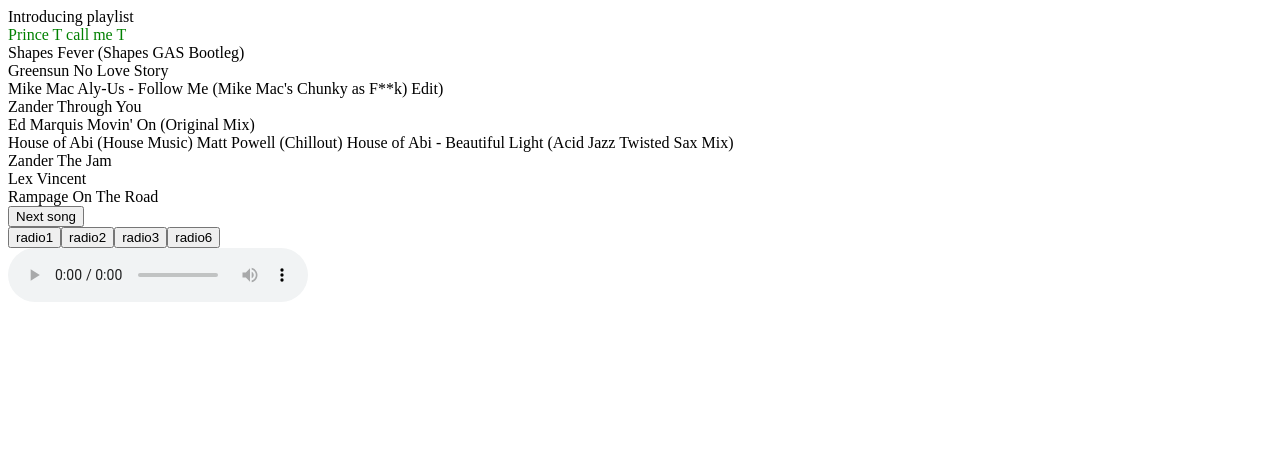
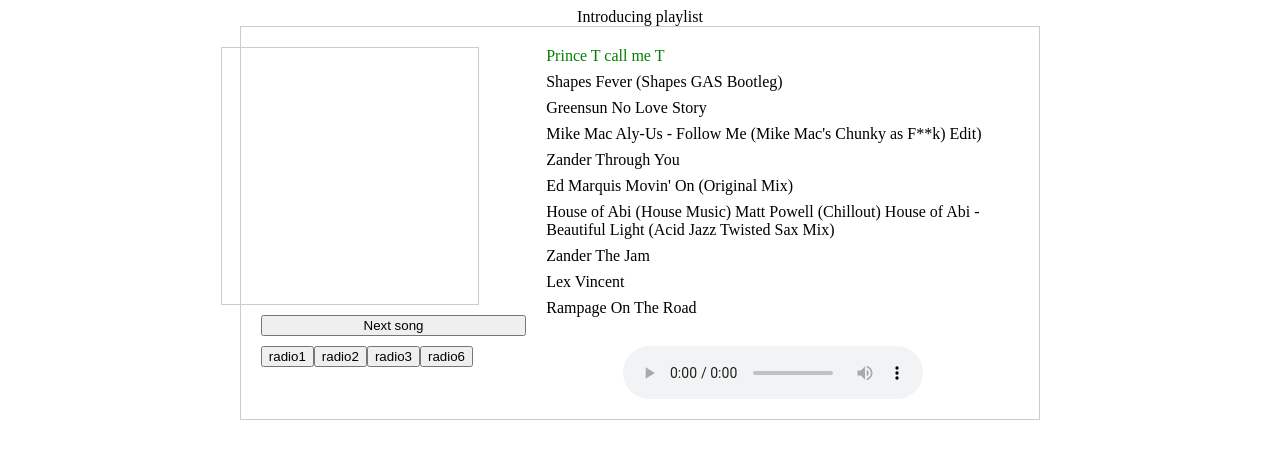
Before and after one commit to lsmithx2/ai_radio_playlist, a React (Create React App) app: page / in a window 1280 px wide. Shown: the top 458 px of the page. Built offline with nearby package versions, Linux system fonts and the light colour scheme.

Commit message:
organise player structure with Flexbox

```diff
--- a/src/App.css
+++ b/src/App.css
@@ -1,2 +1,43 @@
+.App {
+  display: flex;
+  flex-direction: column;
+  align-items: center; }
+
 .currentSong {
   color: green; }
+
+.cover {
+  height: 20vw;
+  width: 20vw;
+  margin-left: -40px; }
+
+.playerContainer {
+  display: flex;
+  width: 60%;
+  padding: 20px; }
+
+.playlistPlayerContainer {
+  display: flex;
+  flex-direction: column;
+  align-items: center;
+  width: 65%; }
+
+.playlistContainer div {
+  margin-bottom: 8px; }
+
+.controllers {
+  display: flex;
+  flex-direction: column;
+  width: 35%; }
+
+.playerContainer,
+.cover {
+  border: 1px solid #ccc; }
+
+.playlistContainer {
+  padding: 20px;
+  padding-top: 0px;
+  height: 80%; }
+
+.button {
+  margin-top: 10px; }
--- a/src/App.scss
+++ b/src/App.scss
@@ -1,20 +1,56 @@
-// .App {
-//   text-align: center;
-// }
+.App {
+  display: flex;
+  flex-direction: column;
+  align-items: center;
+}
 
-// .App-logo {
-//   animation: App-logo-spin infinite 20s linear;
-//   height: 80px;
-// }
-
-// .App-title {
-//   font-size: 1.5em;
-// }
-
-// .App-intro {
-//   font-size: large;
-// }
-
-.currentSong{
+.currentSong {
   color: green;
 }
+
+.cover {
+  height: 20vw;
+  width: 20vw;
+  margin-left: -40px;
+}
+
+.playerContainer {
+  display: flex;
+  width: 60%;
+  padding: 20px;
+}
+
+.playlistPlayerContainer {
+  display: flex;
+  flex-direction: column;
+  align-items: center;
+  width: 65%;
+}
+
+.playlistContainer {
+  div {
+    margin-bottom s: 8px;
+  }
+}
+
+.controllers {
+  display: flex;
+  flex-direction: column;
+  width: 35%;
+}
+
+.playerContainer,
+.cover {
+  border: 1px solid #ccc;
+}
+
+.playlistContainer {
+  padding: 20px;
+  padding-top: 0px;
+  height: 80%;
+}
+
+//improve
+.button {
+  margin-top: 10px;
+}
--- a/src/components/App.js
+++ b/src/components/App.js
@@ -28,7 +28,10 @@ class App extends Component {
   }
 
   handleClick() {
-    const nextSong = this.state.current.song === this.state.playlists[this.state.current.playlist].length-1 ? 0 : this.state.current.song + 1;
+    const nextSong =
+      this.state.current.song === this.state.playlists[this.state.current.playlist].length - 1
+        ? 0
+        : this.state.current.song + 1;
     this.setState({
       current: {
         ...this.state.current,
@@ -50,16 +53,23 @@ class App extends Component {
     return (
       <div className="App">
         <div>Introducing playlist</div>
+        <div className="playerContainer">
+          <div className="controllers">
+            <div className="cover" />
+            <Button onClick={() => this.handleClick()} buttonName={'Next song'} />
+            <ButtonContainer onClick={playlistNumber => this.changePlaylist(playlistNumber)} />
+          </div>
+          <div className="playlistPlayerContainer">
             <Playlist
               currentPlaylist={this.state.playlists[this.state.current.playlist]}
               currentSong={this.state.current.song}
             />
-        <Button onClick={() => this.handleClick()} buttonName={'Next song'} />
-        <ButtonContainer onClick={playlistNumber => this.changePlaylist(playlistNumber)} />
             <Player
               currentSong={this.state.playlists[this.state.current.playlist][this.state.current.song]}
               nextSong={() => this.handleClick()}
             />
+          </div>
+        </div>
       </div>
     );
   }
```
Lines whose indentation alone changed are shown as unchanged.
